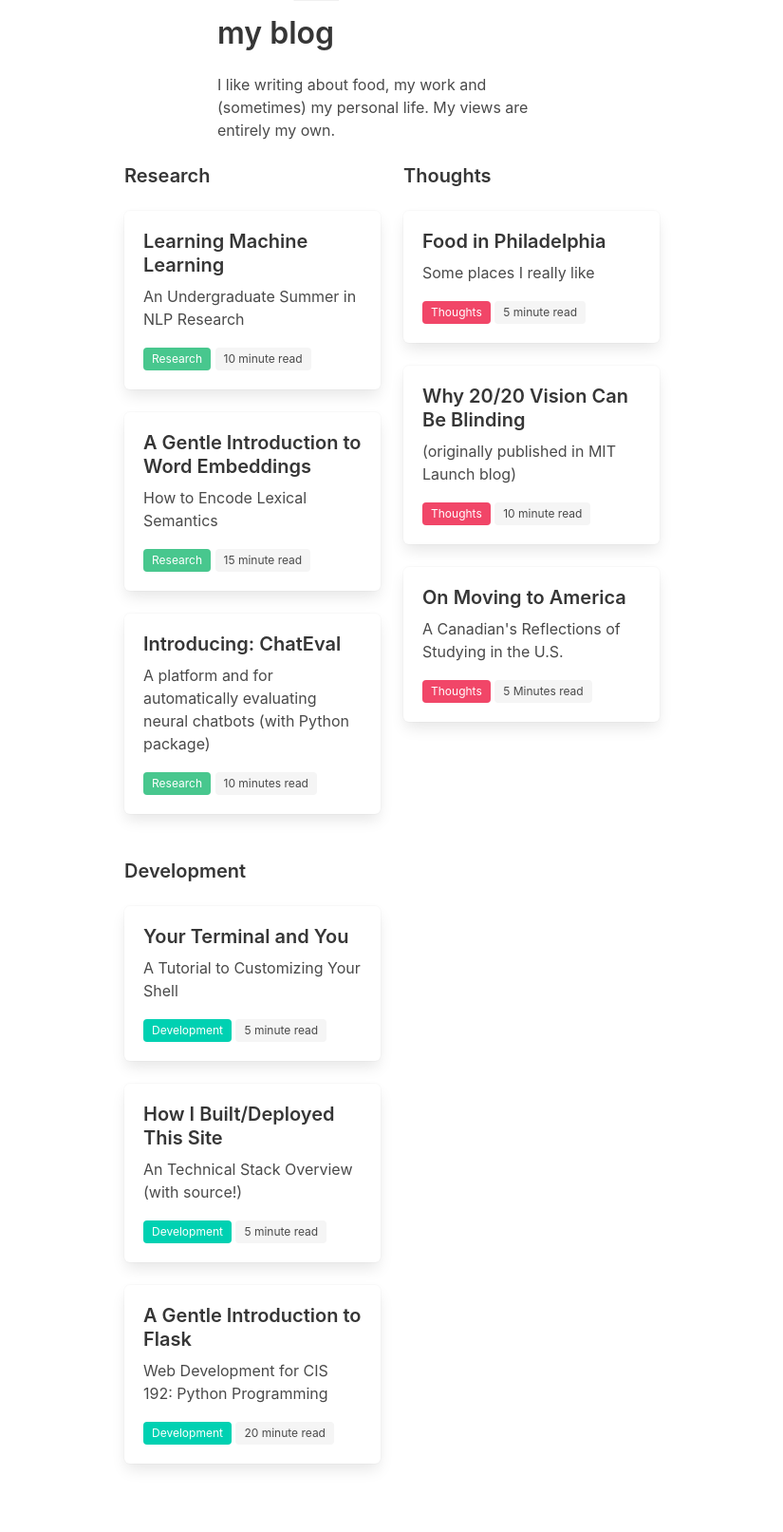
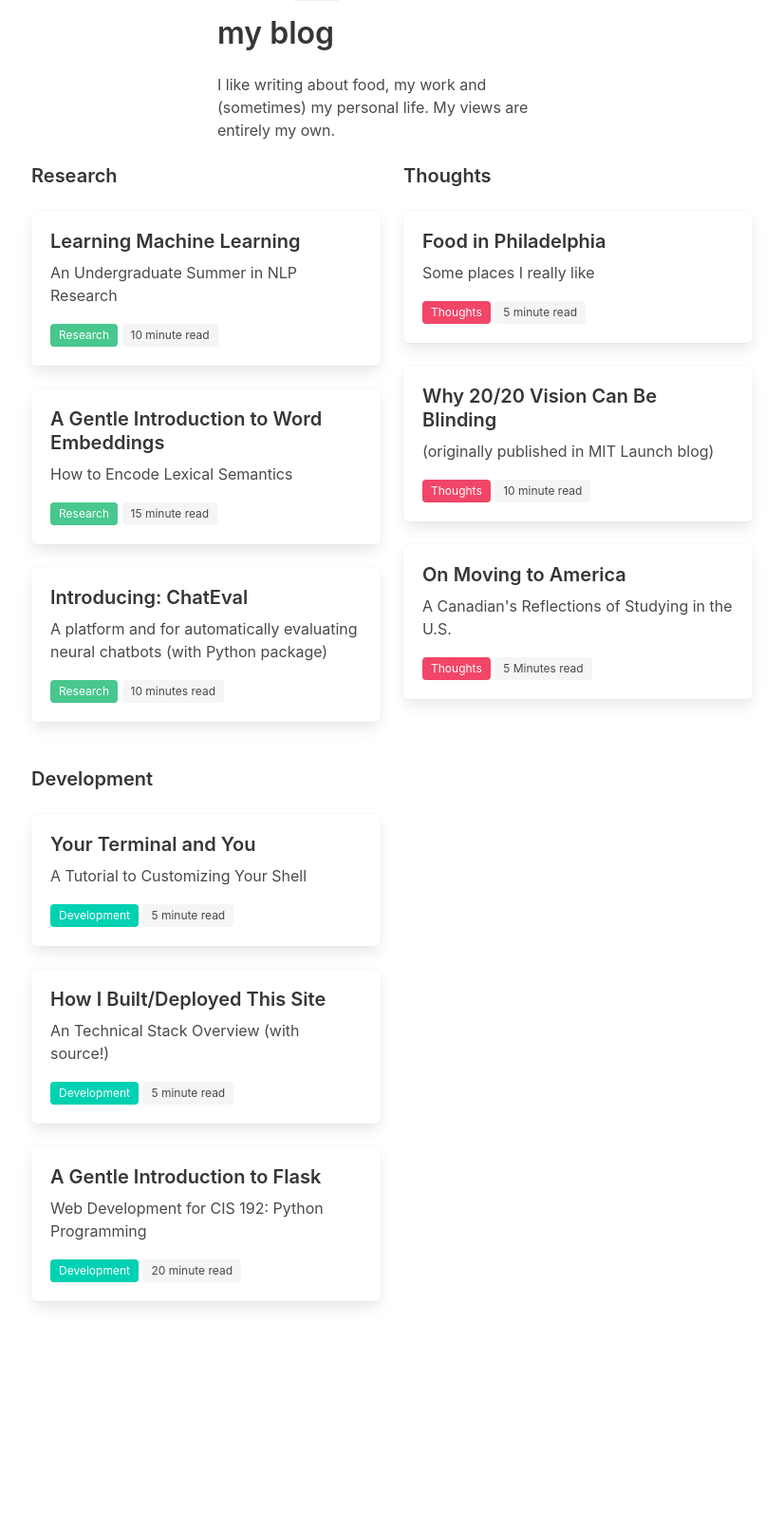
Before and after one commit to kirubarajan/old_site, a Django app: page /blog/ in a window 1280 px wide. Shown: the part 209-1822 px from the top of the page at 95% size, without its empty margins (227-1052 px from the left). After the commit the page ends 1585 px from the top, so only its background shows below. Run offline with Django 3.2, Linux system fonts and the light colour scheme; data comes from the database, SQL or seed files in the repository; some libraries are stand-ins or nearby versions.

Commit message:
Extend blog width

```diff
--- a/about/templates/blog.html
+++ b/about/templates/blog.html
@@ -27,9 +27,9 @@
       </div>
 
       <div class="columns">
-        <div class="column is-one-quarter"></div>
+        <div class="column is-one-sixth"></div>
 
-        <div class="column is-half">
+        <div class="column is-two-thirds">
             <div class="columns is-multiline">
                 {% for section in sections %}
                 <div class="column is-half">
@@ -58,7 +58,7 @@
               </div>
         </div>
 
-        <div class="column is-one-quarter"></div>
+        <div class="column is-one-sixth"></div>
       </div>
     </div>
 
```
